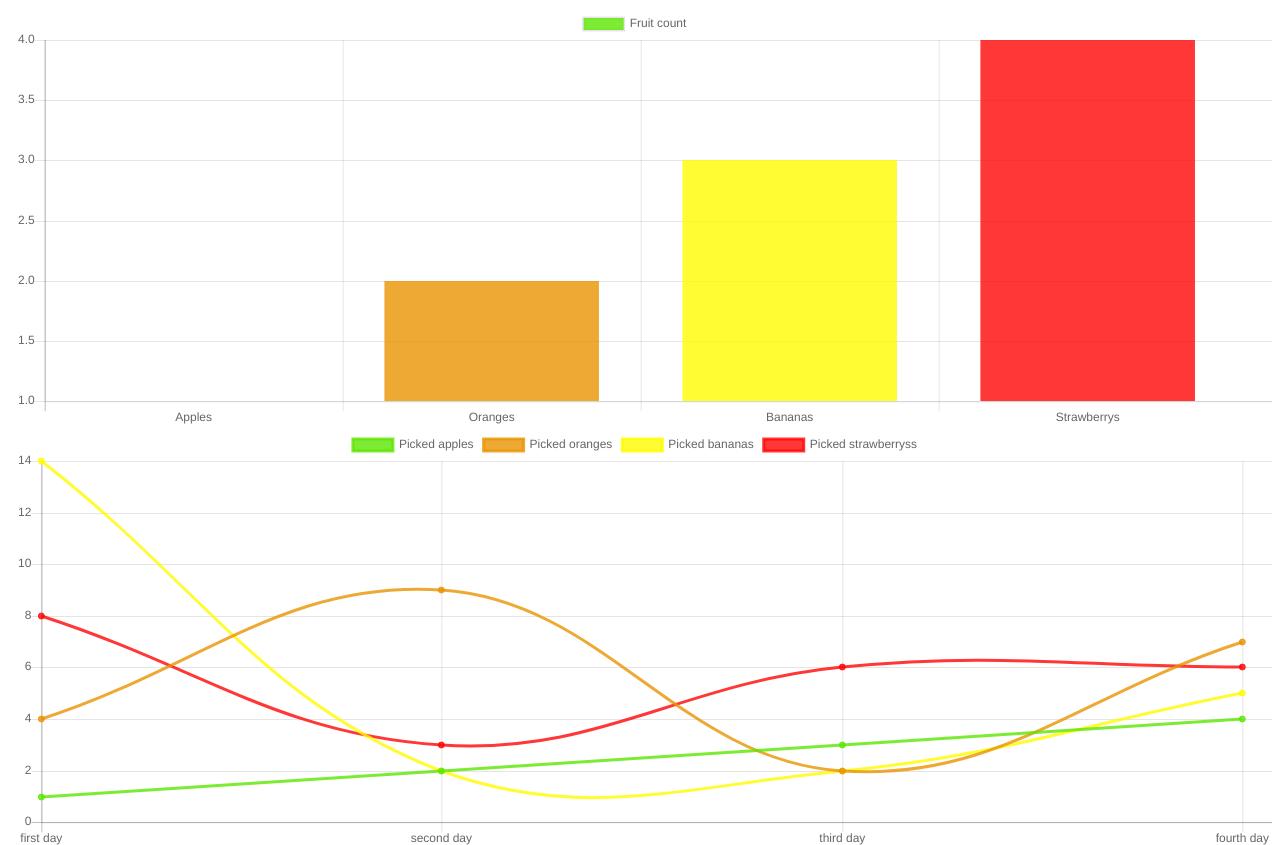
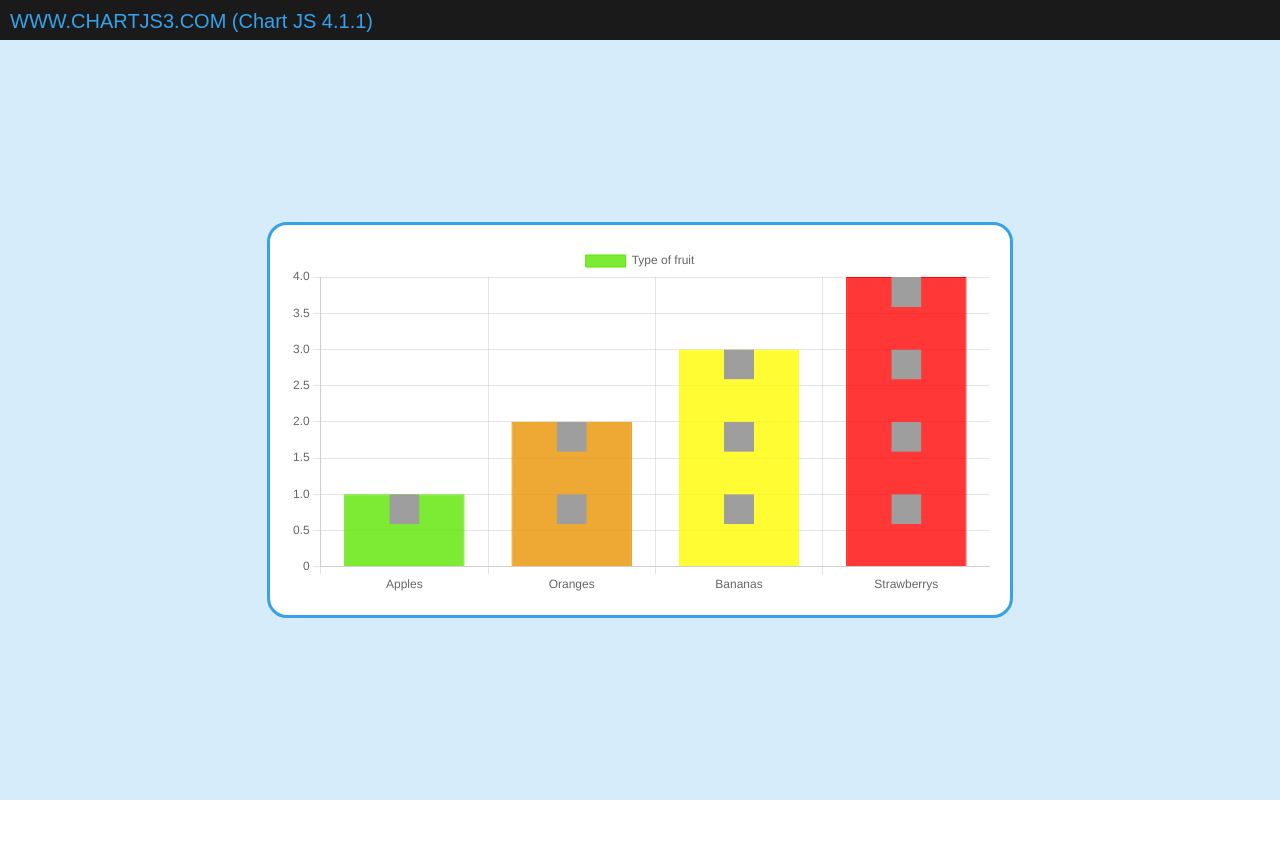
Before and after one commit to oaza0712/graph-js-lib, a website: page src/index.html in a window 1280 px wide. Shown: the top 845 px of the page. After the commit the page ends 800 px from the top, so only its background shows below. Drawn offline with nearby package versions, Linux system fonts and the light colour scheme.

Commit message:
dodan piktogram

```diff
--- a/src/index.html
+++ b/src/index.html
@@ -1,80 +1,68 @@
 <!DOCTYPE html>
 <html lang="en">
   <head>
-    <title>Chart.js example</title>
-    <script src="Chart.js" charset="utf-8"></script>
+    <meta charset="utf-8" />
+    <meta name="viewport" content="width=device-width, initial-scale=1" />
+    <title>Getting Started with Chart JS with www.chartjs3.com</title>
+    <style>
+      * {
+        margin: 0;
+        padding: 0;
+        font-family: sans-serif;
+      }
+      .chartMenu {
+        width: 100vw;
+        height: 40px;
+        background: #1a1a1a;
+        color: rgba(54, 162, 235, 1);
+      }
+      .chartMenu p {
+        padding: 10px;
+        font-size: 20px;
+      }
+      .chartCard {
+        width: 100vw;
+        height: calc(100vh - 40px);
+        background: rgba(54, 162, 235, 0.2);
+        display: flex;
+        align-items: center;
+        justify-content: center;
+      }
+      .chartBox {
+        width: 700px;
+        padding: 20px;
+        border-radius: 20px;
+        border: solid 3px rgba(54, 162, 235, 1);
+        background: white;
+      }
+    </style>
   </head>
   <body
     onload="KidChart([1,2,3,4], {'pickedApples':[1,2,3,4], 'pickedOranges':[4,9,2,7], 'pickedBananas':[14,2,2,5], 'pickedStrawberrys':[8,3,6,6]})"
   >
-    <canvas id="bar" width="150" height="50"></canvas>
-    <canvas id="line" width="150" height="50"></canvas>
-    <canvas id="pie" width="150" height="50"></canvas>
+    <div class="chartMenu">
+      <p>WWW.CHARTJS3.COM (Chart JS 4.1.1)</p>
+    </div>
+    <div class="chartCard">
+      <div class="chartBox">
+        <canvas id="myChart"></canvas>
+      </div>
+    </div>
+    <script
+      type="text/javascript"
+      src="https://cdn.jsdelivr.net/npm/chart.js"
+    ></script>
+    <script>
+      // setup
+      function KidChart(valuesArray, lineGraphValues) {
+        const img1 = new Image();
+        img1.src = "https://www.chartjs.org/img/chartjs-logo.svg";
 
-    <canvas id="barPictogram" width="150" height="50"></canvas>
-
-    <!--
-      <canvas id="doughnut" width="300" height="200"></canvas>
-
-    <script src="patternomaly.js"></script>
-
-    <script>
-      console.log(BACKGROUND_COLOR);
-      function load() {
-        var doughnutCanvas = document.getElementById("doughnut");
-        var doughnutContext = doughnutCanvas.getContext("2d");
-
-        var singleDataset = {
-          datasets: [
-            {
-              data: [300, 50, 100, 210, 140, 56, 80, 260, 210, 130, 283],
-              backgroundColor: [
-                pattern.draw("square", "#1f77b4"),
-                pattern.draw("line-diagonal-rl", "#e377c2"),
-                pattern.draw("circle", "#ff7f0e"),
-                pattern.draw("diamond", "#2ca02c"),
-                pattern.draw("triangle-inverted", "#bcbd22"),
-                pattern.draw("line-horizontal", "#d62728"),
-                pattern.draw("zigzag-horizontal", "#17becf"),
-                pattern.draw("line-vertical", "#9467bd"),
-                pattern.draw("triangle", "#7f7f7f"),
-                pattern.draw("line-diagonal-lr", "#8c564b"),
-                pattern.draw("zigzag-vertical", "#3366cc"),
-              ],
-            },
-          ],
-          labels: [
-            "One1",
-            "Two",
-            "Three",
-            "Four",
-            "Five",
-            "Six",
-            "Seven",
-            "Eight",
-            "Nine",
-            "Ten",
-            "Eleven",
-          ],
-        };
-
-        new Chart(doughnutContext, {
-          type: "doughnut",
-          data: singleDataset,
-        });
-      }
-    </script>
-  -->
-    <script>
-      function KidChart(valuesArray, lineGraphValues) {
-        //izrada stupčastog grafa
-        const bar = new Chart(document.getElementById("bar").getContext("2d"), {
-          type: "bar",
-          data: {
+        const data = {
           labels: ["Apples", "Oranges", "Bananas", "Strawberrys"],
           datasets: [
             {
-                label: "Fruit count",
+              label: "Type of fruit",
               data: valuesArray,
               backgroundColor: [
                 "rgba(93, 230, 0, 0.8)",
@@ -82,93 +70,57 @@
                 "rgba(255, 252, 0, 0.8)",
                 "rgba(255, 5, 5, 0.8)",
               ],
+              borderColor: [
+                "rgba(93, 230, 0, 1)",
+                "rgba(233, 148, 0, 1)",
+                "rgba(255, 252, 0, 1)",
+                "rgba(255, 5, 5, 1)",
+              ],
+              borderWidth: 1,
             },
           ],
+        };
+        //barAvatar
+        const barAvatar = {
+          id: "barAvatar",
+          afterDatasetDraw(chart, args, options) {
+            const {
+              ctx,
+              chartArea: { top, bottom, left, right, width, height },
+              scales: { x, y },
+            } = chart;
+            console.log("ISPIS", valuesArray.length);
+
+            ctx.save();
+            for (let i = 0; i < valuesArray.length; i++) {
+              for (let j = 0; j < valuesArray[i]; j++) {
+                ctx.drawImage(
+                  img1,
+                  x.getPixelForValue(i) - 30 / 2,
+                  y.getPixelForValue(j + 1),
+                  30,
+                  30
+                );
+              }
+            }
           },
-        });
+        };
+        // config
+        const config = {
+          type: "bar",
+          data,
+          options: {
+            scales: {
+              y: {
+                beginAtZero: true,
+              },
+            },
+          },
+          plugins: [barAvatar],
+        };
 
-        //izrada linijskog grafa
-        const line = new Chart(
-          document.getElementById("line").getContext("2d"),
-          {
-            type: "line",
-            data: {
-              labels: ["first day", "second day", "third day", "fourth day"],
-              datasets: [
-                {
-                  label: "Picked apples",
-                  data: lineGraphValues.pickedApples ,
-                  fill: false,
-                  backgroundColor: 'rgba(93, 230, 0, 0.8)',
-                  borderColor:  'rgba(93, 230, 0, 0.8)'
-                },
-                {
-                  label: "Picked oranges",
-                  data: lineGraphValues.pickedOranges,
-                  fill: false,
-                  backgroundColor: "rgba(233, 148, 0, 0.8)",
-                  borderColor:  "rgba(233, 148, 0, 0.8)"
-                },
-                {
-                  label: "Picked bananas",
-                  data: lineGraphValues.pickedBananas,
-                  fill: false,
-                  backgroundColor: "rgba(255, 252, 0, 0.8)",
-                  borderColor:  "rgba(255, 252, 0, 0.8)"
-                },
-                {
-                  label: "Picked strawberryss",
-                  data: lineGraphValues.pickedStrawberrys,
-                  fill: false,
-                  backgroundColor: "rgba(255, 5, 5, 0.8)",
-                  borderColor: "rgba(255, 5, 5, 0.8)"
-                },
-              ],
-            },
-          }
-        );
-
-        //izrada tortnog grafa
-        const pie = new Chart(document.getElementById("pie").getContext("2d"), {
-          type: "pie",
-          data: {
-            labels: ["Apples", "Oranges", "Bananas", "Strawberrys"],
-            datasets: [
-              {
-                label: "Fruit count",
-                data: valuesArray,
-                backgroundColor: [
-                  "rgba(93, 230, 0, 0.8)",
-                  "rgba(233, 148, 0, 0.8)",
-                  "rgba(255, 252, 0, 0.8)",
-                  "rgba(255, 5, 5, 0.8)",
-                ],
-              },
-            ],
-          },
-        });
-
-        //izrada piktograma stupčastog grafa
-        const img = new Image();
-        img.src =
-          "https://upload.wikimedia.org/wikipedia/commons/b/bd/Apple-vector.svg";
-        img.onload = () => {
-          const ctx = document.getElementById("barPictogram").getContext("2d");
-          const fillPattern = ctx.createPattern(img, "repeat");
-          const barPictogram = new Chart(ctx, {
-            type: "bar",
-            data: {
-              labels: ["Apples", "Oranges", "Bananas", "Strawberrys"],
-              datasets: [
-                {
-                  label: "Fruit count",
-                  data: valuesArray,
-                  backgroundColor: fillPattern,
-                },
-              ],
-            },
-          });
-        };
+        // render init block
+        const myChart = new Chart(document.getElementById("myChart"), config);
       }
     </script>
   </body>
```
Also changed, not shown: src/pictto.html (added, +189 -0 lines), dist/index.html, 1 other file. Lines whose indentation alone changed are shown as unchanged.
